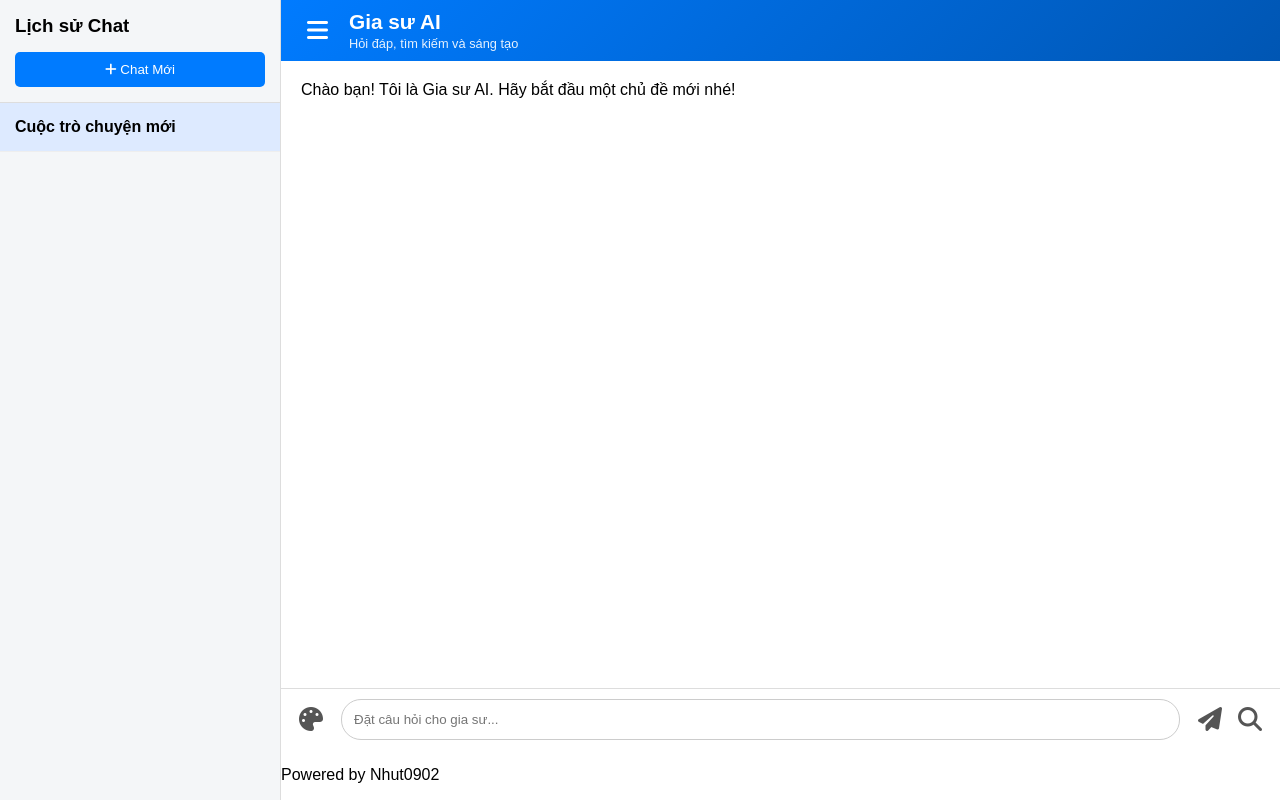
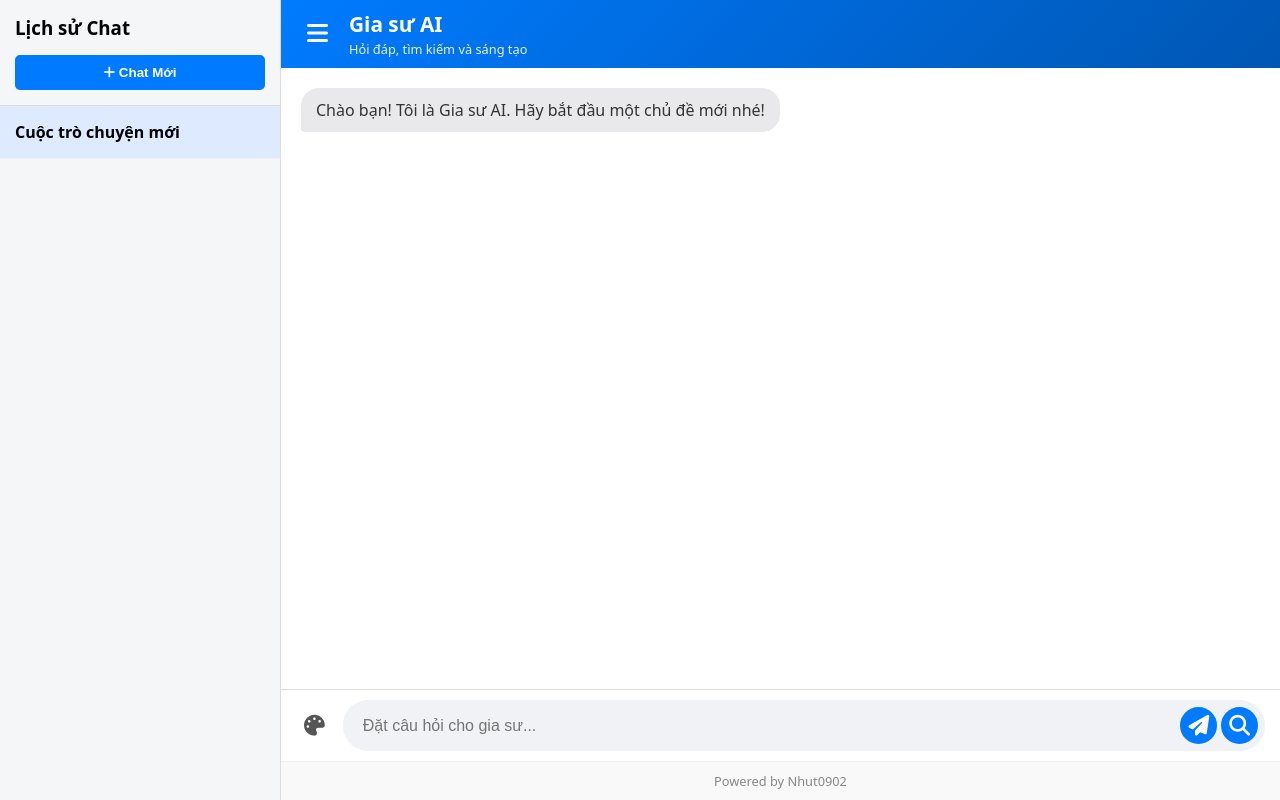
Before and after one commit to nhut0902-pr/Chat-bot-AI, a plain HTML site: page index.html in a window 1280 px wide. Drawn offline with Linux system fonts and the light colour scheme.

Commit message:
Update style.css

```diff
--- a/style.css
+++ b/style.css
@@ -1,6 +1,18 @@
 /* General Layout */
-body { font-family: Arial, sans-serif; background-color: #f0f2f5; margin: 0; }
-.app-container { display: flex; height: 100vh; width: 100vw; overflow: hidden; }
+body {
+    font-family: system-ui, -apple-system, BlinkMacSystemFont, 'Segoe UI', Roboto, Oxygen, Ubuntu, Cantarell, 'Open Sans', 'Helvetica Neue', sans-serif;
+    background-color: #f0f2f5;
+    margin: 0;
+    height: 100vh;
+    width: 100vw;
+    overflow: hidden;
+}
+
+.app-container {
+    display: flex;
+    height: 100%;
+    width: 100%;
+}
 
 /* Dashboard */
 .dashboard {
@@ -9,32 +21,122 @@ body { font-family: Arial, sans-serif; background-color: #f0f2f5; margin: 0; }
     border-right: 1px solid #ddd;
     display: flex;
     flex-direction: column;
-    transition: margin-left 0.3s ease;
+    flex-shrink: 0; /* Ngăn không cho dashboard bị co lại */
+    transition: margin-left 0.3s ease-in-out;
 }
-.dashboard.collapsed { margin-left: -280px; }
-.dashboard-header { padding: 15px; border-bottom: 1px solid #ddd; }
-.dashboard-header h3 { margin: 0 0 15px 0; }
-#new-chat-btn { width: 100%; padding: 10px; background-color: #007bff; color: white; border: none; border-radius: 5px; cursor: pointer; }
-.history-list { flex-grow: 1; overflow-y: auto; }
-.history-item { padding: 15px; border-bottom: 1px solid #eee; cursor: pointer; white-space: nowrap; overflow: hidden; text-overflow: ellipsis; }
-.history-item:hover { background-color: #e9ecef; }
-.history-item.active { background-color: #ddeaff; font-weight: bold; }
+
+/* SỬA LỖI: Thêm class .collapsed */
+.dashboard.collapsed {
+    margin-left: -280px;
+}
+
+.dashboard-header {
+    padding: 15px;
+    border-bottom: 1px solid #ddd;
+}
+.dashboard-header h3 {
+    margin: 0 0 15px 0;
+}
+#new-chat-btn {
+    width: 100%;
+    padding: 10px;
+    background-color: #007bff;
+    color: white;
+    border: none;
+    border-radius: 5px;
+    cursor: pointer;
+    font-weight: bold;
+}
+.history-list {
+    flex-grow: 1;
+    overflow-y: auto;
+}
+.history-item {
+    padding: 15px;
+    border-bottom: 1px solid #eee;
+    cursor: pointer;
+    white-space: nowrap;
+    overflow: hidden;
+    text-overflow: ellipsis;
+}
+.history-item:hover {
+    background-color: #e9ecef;
+}
+.history-item.active {
+    background-color: #ddeaff;
+    font-weight: bold;
+}
 
 /* Chatbot Container */
-.chatbot-container { flex-grow: 1; display: flex; flex-direction: column; background-color: #fff; }
-.header { display: flex; align-items: center; gap: 15px; background: linear-gradient(135deg, #007bff, #0056b3); color: white; padding: 10px 20px; }
-#toggle-dashboard-btn { background: none; border: none; color: white; font-size: 1.5em; cursor: pointer; }
+.chatbot-container {
+    flex-grow: 1;
+    display: flex;
+    flex-direction: column;
+    background-color: #fff;
+    min-width: 0; /* Quan trọng để flexbox hoạt động đúng */
+}
+
+.header {
+    display: flex;
+    align-items: center;
+    gap: 15px;
+    background: linear-gradient(135deg, #007bff, #0056b3);
+    color: white;
+    padding: 10px 20px;
+    flex-shrink: 0;
+}
+#toggle-dashboard-btn {
+    background: none;
+    border: none;
+    color: white;
+    font-size: 1.5em;
+    cursor: pointer;
+}
 .header-title h2 { margin: 0; font-size: 1.3em; }
 .header-title p { margin: 2px 0 0; font-size: 0.8em; opacity: 0.9; }
 
-/* ... Giữ nguyên style cho .knowledge-source-area, .chat-box, .message ... */
-.knowledge-source-area { padding: 15px; background-color: #f9f9f9; border-bottom: 1px solid #eee; }
-.chat-box { flex-grow: 1; padding: 20px; overflow-y: auto; }
-.message { /* ... */ } .user-message { /* ... */ } .bot-message { /* ... */ }
+.chat-box {
+    flex-grow: 1;
+    padding: 20px;
+    overflow-y: auto;
+    display: flex;
+    flex-direction: column;
+    gap: 10px;
+}
 
-/* Thinking/Typing Indicator */
+.message {
+    max-width: 80%;
+    padding: 10px 15px;
+    border-radius: 18px;
+    line-height: 1.5;
+    word-wrap: break-word;
+}
+.user-message {
+    background-color: #007bff;
+    color: white;
+    align-self: flex-end;
+    border-bottom-right-radius: 4px;
+}
+.bot-message {
+    background-color: #e9e9eb;
+    color: #333;
+    align-self: flex-start;
+    border-bottom-left-radius: 4px;
+}
+.bot-message img { max-width: 100%; border-radius: 10px; margin-top: 10px; }
+
+
+/* SỬA LỖI & THÊM HIỆU ỨNG: Nút Thinking */
+.typing-indicator {
+    padding: 15px;
+}
 .typing-indicator span {
-    height: 8px; width: 8px; background-color: #999; border-radius: 50%; display: inline-block;
+    height: 10px;
+    width: 10px;
+    background-color: #999;
+    border-radius: 50%;
+    display: inline-block;
+    margin: 0 2px;
     animation: bounce 1.4s infinite ease-in-out both;
 }
 .typing-indicator span:nth-of-type(1) { animation-delay: -0.32s; }
@@ -44,17 +146,56 @@ body { font-family: Arial, sans-serif; background-color: #f0f2f5; margin: 0; }
     40% { transform: scale(1.0); }
 }
 
-/* Chat Input Area */
-.chat-input-area { display: flex; align-items: center; padding: 10px; border-top: 1px solid #ddd; }
-#chat-form { flex-grow: 1; display: flex; }
-#user-input { flex-grow: 1; padding: 12px; border: 1px solid #ccc; border-radius: 20px; margin: 0 10px; }
-.input-action-btn, .send-btn { background: none; border: none; font-size: 1.5em; cursor: pointer; color: #555; padding: 0 8px; }
-.input-action-btn:hover, .send-btn:hover { color: #007bff; }
+/* SỬA LỖI: Layout cho Input Area và các nút */
+.chat-input-area {
+    display: flex;
+    align-items: center;
+    padding: 10px 15px;
+    border-top: 1px solid #ddd;
+    gap: 10px;
+    flex-shrink: 0;
+}
+#chat-form {
+    flex-grow: 1;
+    display: flex;
+    background-color: #f0f2f5;
+    border-radius: 25px;
+    padding: 5px;
+}
+#user-input {
+    flex-grow: 1;
+    padding: 10px 15px;
+    border: none;
+    background-color: transparent;
+    outline: none;
+    font-size: 1em;
+}
+.input-action-btn, .send-btn {
+    background: none;
+    border: none;
+    font-size: 1.3em;
+    cursor: pointer;
+    color: #555;
+    padding: 8px;
+    display: flex;
+    align-items: center;
+    justify-content: center;
+}
+.send-btn {
+    background-color: #007bff;
+    color: white;
+    border-radius: 50%;
+    margin: 2px;
+}
+.input-action-btn:hover, .send-btn:hover {
+    opacity: 0.8;
+}
 
 /* Canvas Modal */
 .modal { display: none; position: fixed; z-index: 1000; left: 0; top: 0; width: 100%; height: 100%; overflow: auto; background-color: rgba(0,0,0,0.5); }
 .modal-content { background-color: #fefefe; margin: 10% auto; padding: 20px; border: 1px solid #888; width: 80%; max-width: 500px; border-radius: 10px; }
-#drawing-canvas { border: 1px solid #ccc; cursor: crosshair; }
+#drawing-canvas { border: 1px solid #ccc; cursor: crosshair; display: block; margin: 0 auto; }
 .canvas-actions { margin-top: 15px; display: flex; justify-content: flex-end; gap: 10px; }
 .close-btn { color: #aaa; float: right; font-size: 28px; font-weight: bold; cursor: pointer; }
-.footer { /* ... */ }
+.footer { padding: 10px; text-align: center; border-top: 1px solid #eee; background-color: #f9f9f9; flex-shrink: 0; }
+.footer p { margin: 0; font-size: 0.8em; color: #888; }
```
